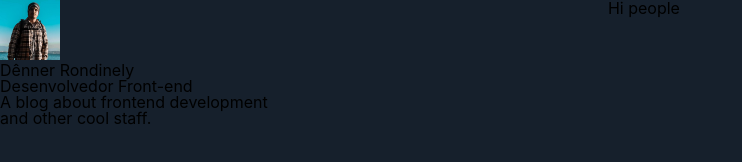
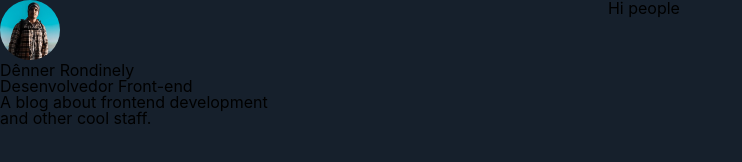
Before and after one commit to dennerrondinely/dennerrondinely-blog, a Gatsby site: page / in a window 1280 px wide. Shown: the whole page, without its empty margins (0-742 px from the left). Built offline with nearby package versions, Linux system fonts and the light colour scheme; Gatsby itself is replaced by a stand-in of ours.

Commit message:
estilizando o avatar

```diff
--- a/src/components/Avatar/index.js
+++ b/src/components/Avatar/index.js
@@ -1,8 +1,7 @@
 import React from "react"
 import { useStaticQuery, graphql } from "gatsby"
-import Img from "gatsby-image"
 
-// import { Container } from './styles';
+import { AvatarWrapper } from './styles';
 
 function Avatar() {
   const { avatarImage } = useStaticQuery(graphql`
@@ -16,7 +15,7 @@ function Avatar() {
     }
   }
   `)
-  return <Img fixed={avatarImage.childImageSharp.fixed} />
+  return <AvatarWrapper fixed={avatarImage.childImageSharp.fixed} />
 }
 
 export default Avatar
--- /dev/null
+++ b/src/components/Avatar/styles.js
@@ -0,0 +1,9 @@
+import styled from "styled-components"
+import Img from "gatsby-image"
+
+export const AvatarWrapper = styled(Img)`
+  border-radius: 50%;
+  height: 3.75rem;
+  margin: auto;
+  width: 3.75rem;
+`
```
